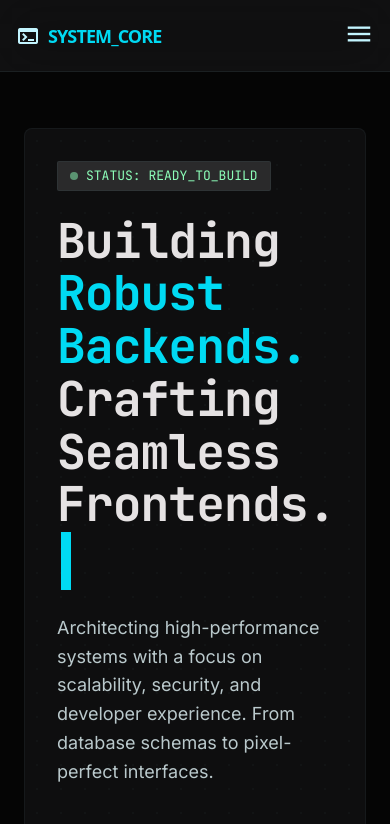
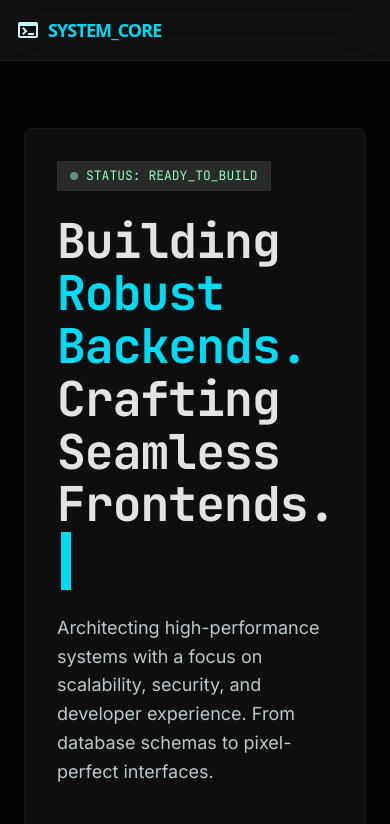
Before and after one commit to Darcpee/PROSPER-PORTFOLIO, a website: page public/index.html in a window 390 px wide. Shown: the top 824 px of the page. Drawn offline with nearby package versions, Linux system fonts and the light colour scheme.

Commit message:
update portfolio

```diff
--- a/public/index.html
+++ b/public/index.html
@@ -198,7 +198,7 @@
         <!-- Mobile Hamburger -->
         <button id="menuBtn" class="md:hidden text-primary">
             <span class="material-symbols-outlined text-3xl">
-                menu
+
             </span>
         </button>
 
@@ -206,10 +206,10 @@
 
     <!-- Mobile Menu -->
     <div id="mobileMenu"
-        class="hidden md:hidden bg-surface-container-low border-t border-outline-variant/30">
+        class="hidden bg-surface-container-low border-t border-outline-variant/30">
           <!-- CLOSE BUTTON -->
 <div class="flex justify-between items-center mb-4">
-    <span class="text-white font-semibold">Menu</span>
+    <span class="text-white font-semibold"></span>
     <button id="close-menu">
       <i class="fa-solid fa-xmark text-white text-lg"></i>
 </button>
```
